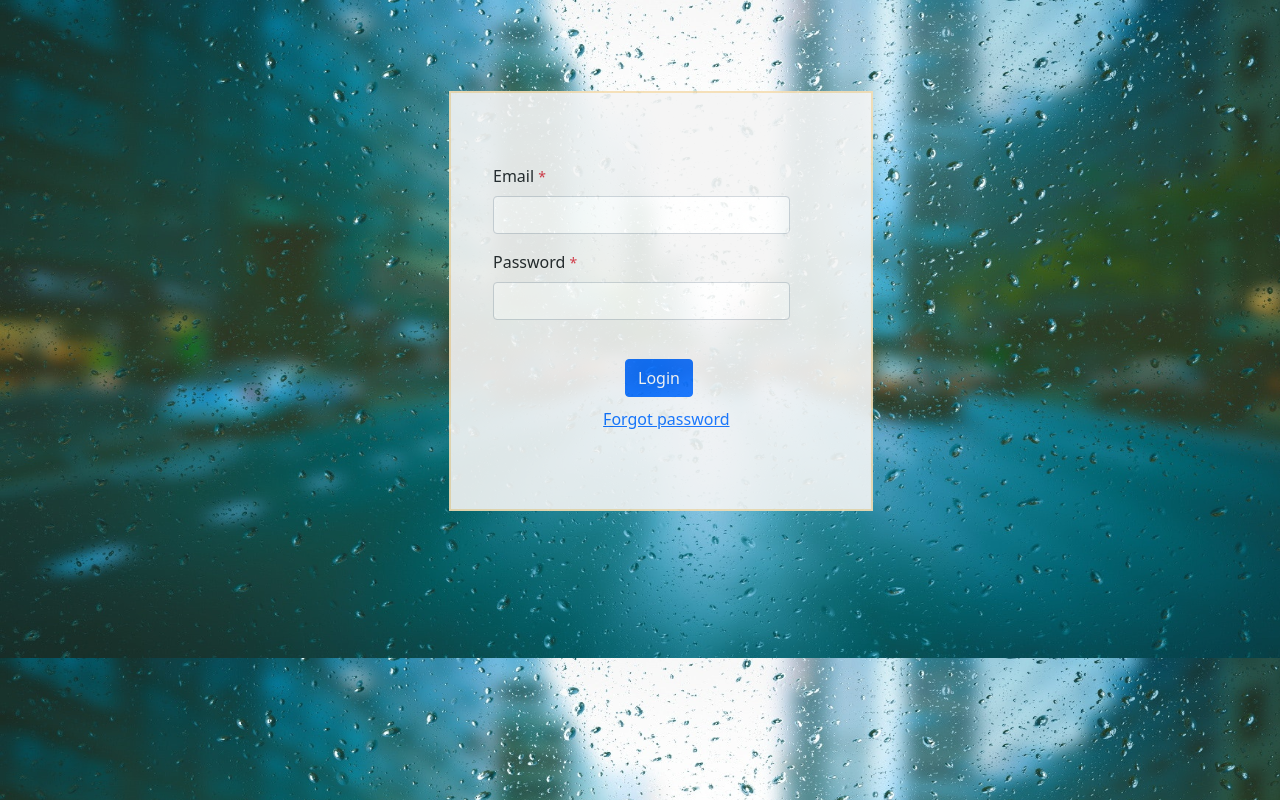
After one commit to SakibZa/Previous_Year, a PHP site: page /login.php in a window 1280 px wide. The commit adds this page. Run offline with PHP 8.4, Linux system fonts and the light colour scheme.

Commit message:
All file has been commited

```diff
--- a/Paper.css
+++ b/Paper.css
@@ -1,6 +1,6 @@
 body
 {
-    background-image: url('Reg.jpg');
+    background-image: url('image/Reg.jpg');
     background-size: 1364px 634px;
 }
 form
--- /dev/null
+++ b/login.css
@@ -0,0 +1,39 @@
+body
+{
+        background-image: url(image/login.jpg);
+    background-size: 1415px 658px;
+}
+
+form
+{
+
+        margin-top: 71px;
+    margin-left: 42px;
+    margin-right: 81px;
+}
+
+#container
+{
+        border: 2px solid wheat;
+    width: 424px;
+    height: 420px;
+    position: relative;
+    left: 449px;
+    top: 91px;
+    background-color: whitesmoke;
+    opacity: 0.9;
+}
+#container form button
+{
+        position: relative;
+    left: 132px;
+    top: 23px;
+
+}
+#a
+{
+        position: relative;
+    top: 66px;
+    left: 38px;
+}
+}
--- /dev/null
+++ b/login.php
@@ -0,0 +1,109 @@
+<?php
+
+  session_start();
+?>
+
+<html>
+  <head>
+
+      <title>Login</title>
+
+
+    <link href="https://cdn.jsdelivr.net/npm/bootstrap@5.1.3/dist/css/bootstrap.min.css" rel="stylesheet" integrity="sha384-1BmE4kWBq78iYhFldvKuhfTAU6auU8tT94WrHftjDbrCEXSU1oBoqyl2QvZ6jIW3" crossorigin="anonymous">
+       <link href="bootstrap/css/bootstrap.min.css" type="text/css" rel="stylesheet">
+
+      <link href="login.css" type="text/css" rel="stylesheet">
+
+  </head>
+
+    <?php
+
+         $Email="";
+         $Email_er="";
+         $pw="";
+         $pw_er="";
+
+        function validdata($formdata)
+        {
+
+            $formdata=trim(stripslashes(htmlspecialchars($formdata)));
+            return $formdata;
+        }
+
+       if(isset($_POST["Login"]))
+       {
+           if(!$_POST["email"])
+           {
+               $Email_er="This field is Required";
+
+           }
+           else
+           {
+
+               $Email=validdata($_POST["email"]);
+           }
+           if(!$_POST["pwd"])
+           {
+               $pw_er="This field is Required";
+
+           }
+           else
+           {
+
+               $pw=validdata($_POST["pwd"]);
+           }
+           if($pw && $Email)
+           {
+               if(($_SESSION['Email']==$Email)&&($_SESSION["psd"]==$pw))
+               {
+
+                   header("location:Home.html");
+               }
+               else
+               {
+                   header("location:Eror.html");
+               }
+
+
+           }
+
+       }
+
+
+
+
+
+
+    ?>
+
+  <body>
+      <div id="container">
+      <form action="<?php echo htmlspecialchars($_SERVER['PHP_SELF']) ?>" method="post">
+     <div class="mb-3">
+    <label for="exampleInputEmail1" class="form-label">Email</label>
+         <small class="text-danger">*<?php echo $Email_er;?></small>
+    <input type="email" class="form-control" id="exampleInputEmail1" aria-describedby="emailHelp" name="email">
+    </div>
+
+    <div class="mb-3">
+    <label for="exampleInputPassword1" class="form-label">Password</label>
+        <small class="text-danger">*<?php echo $pw_er;?></small>
+    <input type="password" class="form-control" id="exampleInputPassword1" name="pwd">
+    </div>
+
+  <button type="submit" class="btn btn-primary" name="Login">Login</button>
+
+          <a href="" id="a">Forgot password</a>
+
+  </form>
+      </div>
+
+
+
+    <script src="https://cdn.jsdelivr.net/npm/bootstrap@5.1.3/dist/js/bootstrap.bundle.min.js" integrity="sha384-ka7Sk0Gln4gmtz2MlQnikT1wXgYsOg+OMhuP+IlRH9sENBO0LRn5q+8nbTov4+1p" crossorigin="anonymous"></script>
+      <script src="bootstrap/js/bootstrap.min.js" type="text/javascript">
+
+
+      </script>
+  </body>
+</html>
```
Also changed, not shown: Eror.css (added, +27 -0 lines), Eror.html (added, +19 -0 lines), Home.html (added, +15 -0 lines), Registration.php (+30 -2 lines), image/404.jpg (added), image/Reg.jpg (renamed from Reg.jpg), image/login.jpg (added).
